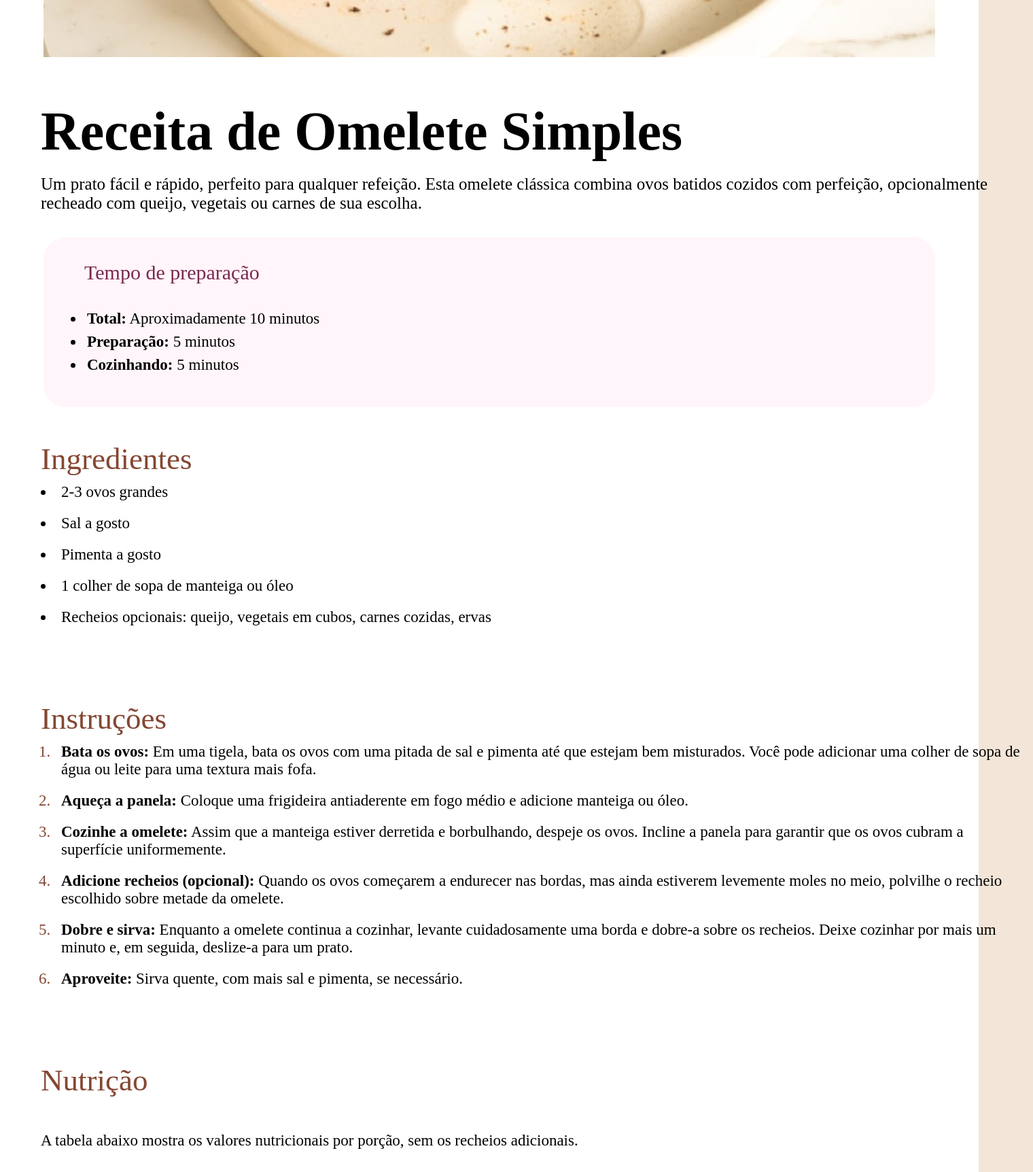
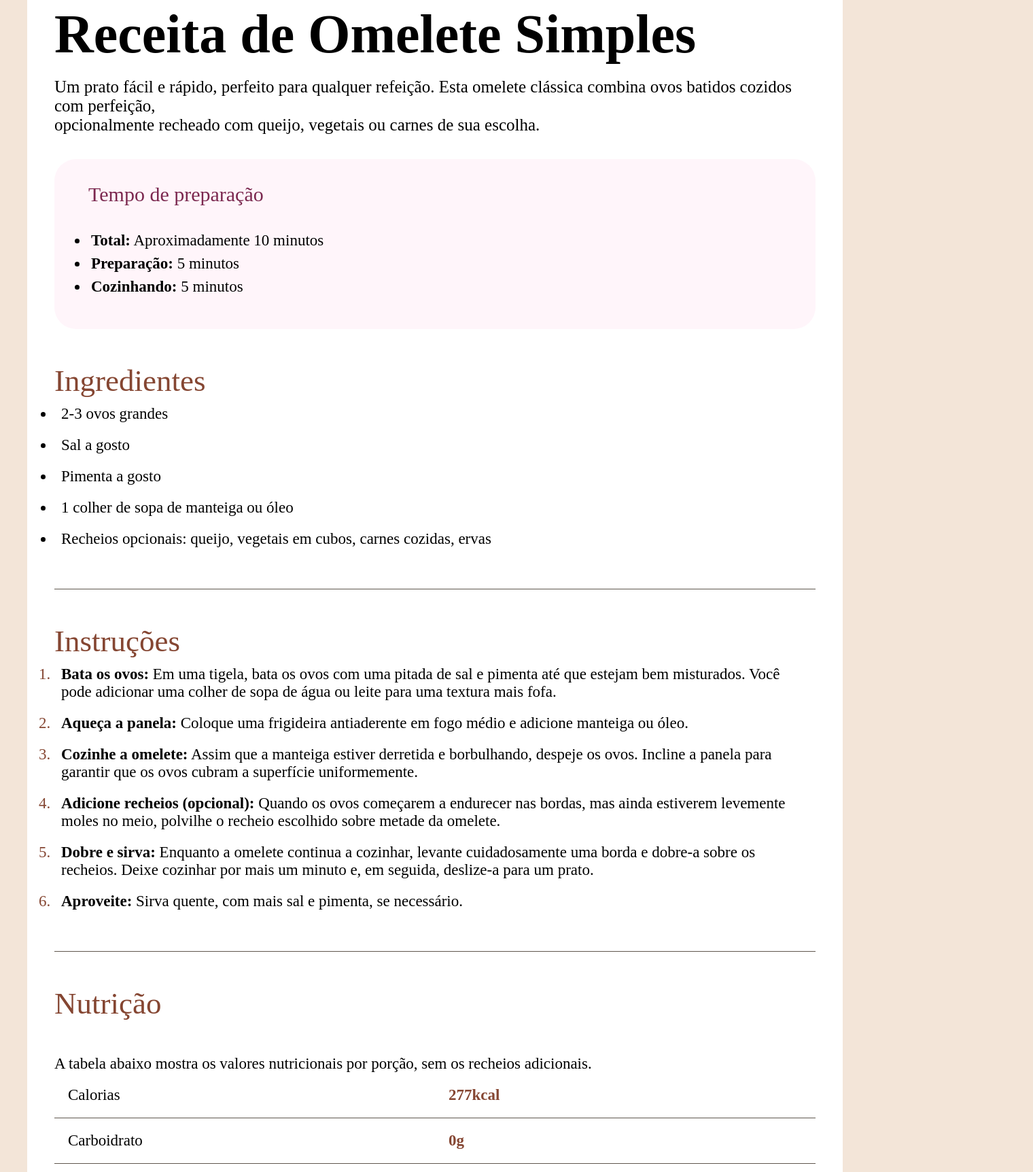
Before and after one commit to 0ricardo1/Receita, a plain HTML site: page index.html in a window 1280 px wide. Shown: the part 1076-2800 px from the top of the page at 68% size, 1520 px wide, since content can reach past the window. Drawn offline with Linux system fonts and the light colour scheme.

Commit message:
Finalização

```diff
--- a/index.html
+++ b/index.html
@@ -16,21 +16,21 @@
   </style>
 </head>
 <body>
-    <div id="corpo">
+    <div id="corpo" class="container">
       <div id="omelete">
         <img src="./assets/images/image-omelette.jpeg">
       </div>
       <h1> Receita de Omelete Simples</h1>
-  <br>
+      <br>
       <p> Um prato fácil e rápido, perfeito para qualquer refeição. Esta omelete clássica combina ovos batidos cozidos
-        com perfeição, opcionalmente recheado com queijo, vegetais ou carnes de sua escolha.</p>
-  <br>
-  <br>
+        com perfeição, <br> opcionalmente recheado com queijo, vegetais ou carnes de sua escolha.</p>
+      <br>
+      <br>
        <div id="vermelho">
         <ul>
           Tempo de preparação
-  <br>
-  <br>
+          <br>
+          <br>
           <li>
             <strong>Total:</strong> Aproximadamente 10 minutos
           </li>
@@ -97,22 +97,24 @@
         A tabela abaixo mostra os valores nutricionais por porção, sem os recheios adicionais.
       </span>
     <table>
+      <tbody>
         <tr>
           <td>Calorias</td>
-          <td>277kcal</td>
+          <td><strong>277kcal</strong></td>
         </tr>
         <tr>
           <td>Carboidrato</td>
-          <td>0g</td>
+          <td><strong>0g</strong></td>
         </tr>
         <tr>
           <td>Proteína</td>
-          <td>20g</td>
+          <td><strong>20g</strong></td>
         </tr>
         <tr>
           <td>Gordura</td>
-          <td>22g</td>
+          <td><strong>22g</strong></td>
         </tr>
+      </tbody>
     </table>
     </div>
   </div>
--- a/style.css
+++ b/style.css
@@ -2,6 +2,21 @@
     box-sizing: border-box;
     padding: 0;
     margin: 0;
+}
+
+img {
+    width: 100%;
+    max-width: 100%;
+}
+
+.container {
+    width: 100%;
+    margin: 0 auto;
+    max-width: 1200px;
+}
+
+ul {
+    padding-left: 40px
 }
 
 body {
@@ -9,44 +24,42 @@ body {
 }
 
 #corpo {
-    height: 5000px;
-    width: 1440px;
     margin: 500px auto;
     border-radius: 50px;
     background-color:  white;
+    padding: 0 40px;
 }
 
 #omelete {
     text-align: center;
     padding: 60px;
-    border-radius: 60%;
+    border-radius: 60px;
+    overflow: hidden;
 }
 
+#omelete img {
+    border-radius: 20px;
+}
+
+
 h1 {
-    position: relative;
-    left: 60px;
     font-size: 80px;
 }
 
 p {
-    position: relative;
-    left: 60px;
     font-size: 25px;
 }
 
 #vermelho {
     height: 250px;
-    width: 1312px;
     margin: auto;
     border-radius: 32px;
     background-color: hsl(330, 100%, 98%);
 }
 
 #vermelho ul {
-    position: relative;
-    left: 60px;
     font-size: 30px;
-    padding: 35px 0px;
+    padding: 35px 50px;
     color: hsl(332, 51%, 32%)
 }
 
@@ -56,9 +69,11 @@ p {
     padding: 4px;
 }
 
+#ingredientes {
+    margin: auto;
+}
+
 #ingredientes ul {
-    position: relative;
-    left: 60px;
     font-size: 45px;
     color: hsl(14, 45%, 36%);
     padding: 50px 0;
@@ -67,14 +82,17 @@ p {
 #ingredientes ul li {
     font-size: 23px;
     color: black;
-    position: relative;
-    left: 20px;
     padding: 10px;
 }
 
+#instruções {
+    border-top: solid hsl(30, 10%, 34%);
+    border-bottom: solid hsl(30, 10%, 34%);
+    border-width: 0.5px;
+    margin: auto;
+}
+
 #instruções ul {
-    position: relative;
-    left: 60px;
     font-size: 45px;
     color: hsl(14, 45%, 36%);
     padding: 50px 0;
@@ -83,8 +101,6 @@ p {
 #instruções ul li {
     font-size: 23px;
     color: black;
-    position: relative;
-    left: 20px;
     padding: 10px;
     list-style-type: decimal;
 }
@@ -93,26 +109,46 @@ p {
     color: hsl(14, 45%, 36%);
 }
 
+#nutrição {
+    margin: auto;
+}
+
 #nutrição p {
-    position: relative;
-    left: 60px;
     font-size: 45px;
     color: hsl(14, 45%, 36%);
     padding: 50px 0;
 }
 
 #nutrição span {
-    position: relative;
-    left: 60px;
     font-size: 23px;
     color: black;
     padding: 50px 0;
 }
 
 #nutrição table {
-    position: relative;
-    left: 60px;
     font-size: 23px;
     color: black;
     padding: 50px 0;
+    border-collapse: collapse;
+    width: 100%;
 }
+
+#nutrição table td {
+    padding: 20px;
+    width: 500px;
+}
+
+#nutrição table tr:not(:last-child) td {
+    border-bottom: 1px solid hsl(30, 10%, 34%);
+    border-width: 0.5px;
+}
+
+#nutrição table td strong {
+    color: hsl(14, 45%, 36%);
+}
+
+@media(max-width:800px) {
+    p, span, h1, h2, h3, h4, h5 strong {
+        font-size: 0.8rem;
+    }
+}
```
